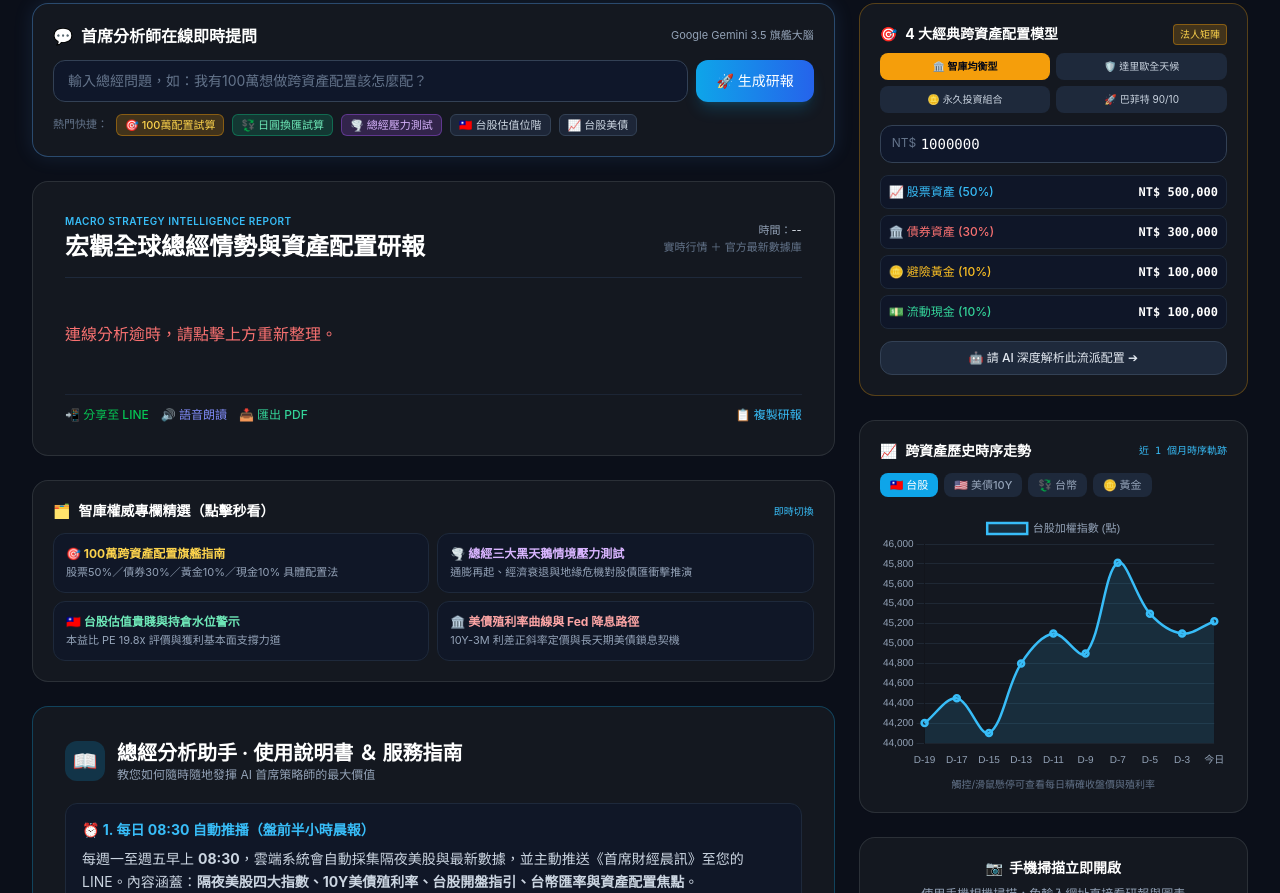
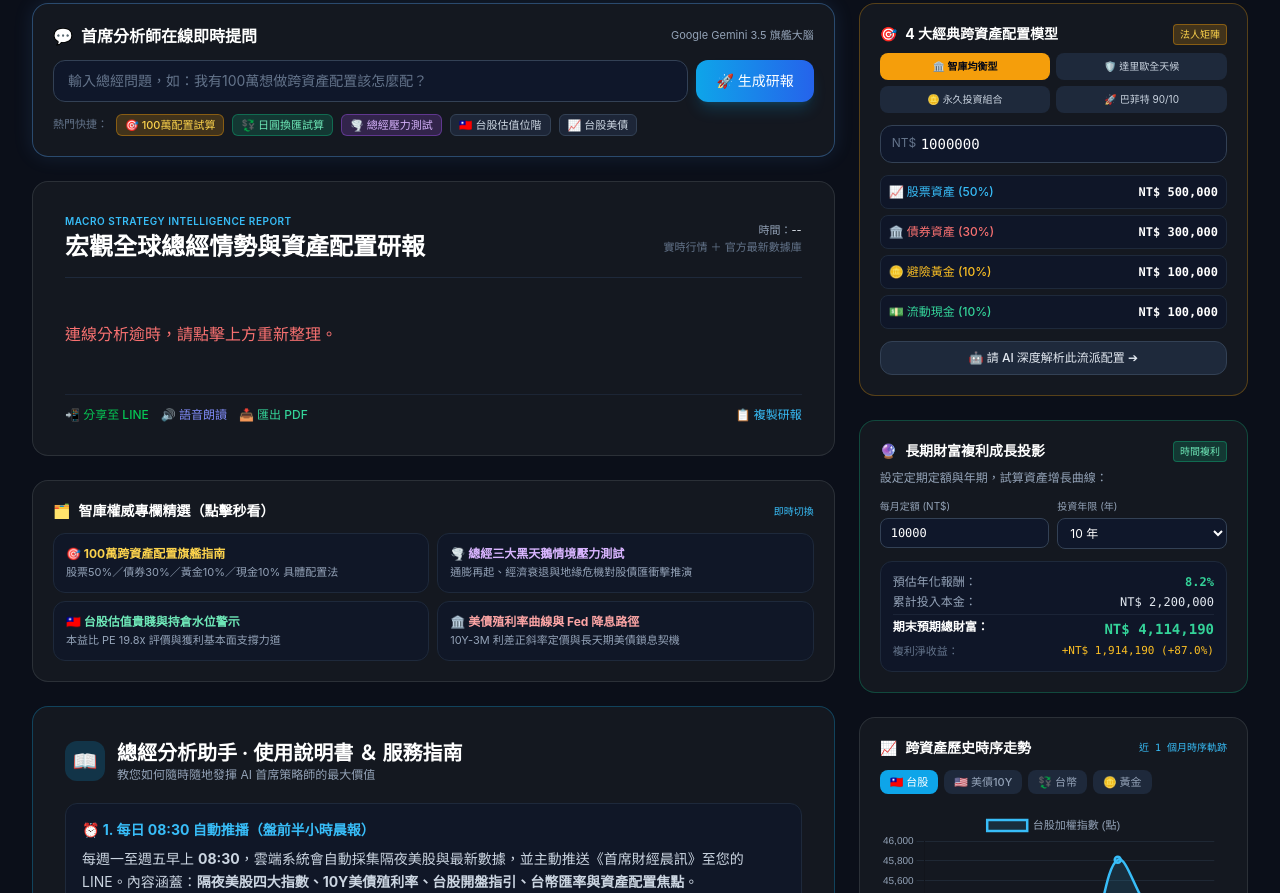
Before and after one commit to h15921209-collab/eco-line-bot, a plain HTML site: page public/index.html in a window 1280 px wide. Shown: the part 532-1425 px from the top of the page. Drawn offline with nearby package versions, Linux system fonts and the light colour scheme; no server answers.

Commit message:
feat: long-term compounding growth simulator with DCA and multi-year projection

```diff
--- a/public/index.html
+++ b/public/index.html
@@ -342,7 +342,7 @@
 
       </div>
 
-      <!-- 右側：4 大經典跨資產配置模型 ＋ TradingView 折線圖 ＋ QR Code (4 columns) -->
+      <!-- 右側：4 大經典跨資產配置模型 ＋ 財富複利計算機 ＋ TradingView 折線圖 (4 columns) -->
       <div class="lg:col-span-4 space-y-5 sm:space-y-6 no-print">
 
         <!-- 🎛️ 4 大經典法人跨資產配置模擬器 -->
@@ -371,13 +371,61 @@
           </div>
 
           <!-- 動態配置比例列表 -->
-          <div class="space-y-1.5 text-xs" id="alloc-result-list">
+          <div class="space-y-1.5 text-xs mb-3" id="alloc-result-list">
             <!-- 動態渲染 -->
           </div>
 
-          <button onclick="askAIWithAmount()" class="w-full mt-3 bg-slate-800 hover:bg-slate-700 active:scale-95 text-slate-200 text-xs py-2 rounded-xl border border-slate-700 transition font-medium text-center block">
+          <button onclick="askAIWithAmount()" class="w-full bg-slate-800 hover:bg-slate-700 active:scale-95 text-slate-200 text-xs py-2 rounded-xl border border-slate-700 transition font-medium text-center block">
             🤖 請 AI 深度解析此流派配置 ➔
           </button>
+        </div>
+
+        <!-- 🔮 長期財富複利成長模擬器 (Compounding Growth Simulator) -->
+        <div class="glass-card p-4 sm:p-5 rounded-2xl border-emerald-500/30">
+          <div class="flex items-center justify-between mb-2">
+            <h3 class="text-sm font-bold text-white flex items-center">
+              <span class="mr-2">🔮</span> 長期財富複利成長投影
+            </h3>
+            <span class="text-[10px] bg-emerald-500/20 text-emerald-300 px-1.5 py-0.5 rounded border border-emerald-500/40">時間複利</span>
+          </div>
+          <p class="text-xs text-slate-400 mb-3">設定定期定額與年期，試算資產增長曲線：</p>
+
+          <div class="grid grid-cols-2 gap-2 mb-3 text-xs">
+            <div>
+              <label class="text-[10px] text-slate-400 block mb-1">每月定額 (NT$)</label>
+              <input type="number" id="compound-monthly" value="10000" step="1000" oninput="calcCompounding()"
+                class="w-full bg-slate-900 border border-slate-700 rounded-lg px-2.5 py-1.5 text-white font-mono text-xs focus:border-emerald-500 focus:outline-none">
+            </div>
+            <div>
+              <label class="text-[10px] text-slate-400 block mb-1">投資年限 (年)</label>
+              <select id="compound-years" onchange="calcCompounding()"
+                class="w-full bg-slate-900 border border-slate-700 rounded-lg px-2 py-1.5 text-white text-xs focus:border-emerald-500 focus:outline-none">
+                <option value="5">5 年</option>
+                <option value="10" selected>10 年</option>
+                <option value="15">15 年</option>
+                <option value="20">20 年</option>
+              </select>
+            </div>
+          </div>
+
+          <div class="p-3 rounded-xl bg-slate-900/90 border border-slate-800 space-y-1 text-xs">
+            <div class="flex justify-between text-slate-400">
+              <span>預估年化報酬：</span>
+              <span class="font-mono text-emerald-400 font-bold" id="res-compound-rate">8.2%</span>
+            </div>
+            <div class="flex justify-between text-slate-400">
+              <span>累計投入本金：</span>
+              <span class="font-mono text-slate-200" id="res-compound-principal">NT$ 2,200,000</span>
+            </div>
+            <div class="flex justify-between border-t border-slate-800/80 pt-1 mt-1">
+              <span class="font-bold text-white">期末預期總財富：</span>
+              <span class="font-mono text-emerald-400 font-bold text-sm" id="res-compound-total">NT$ 3,842,150</span>
+            </div>
+            <div class="flex justify-between text-[11px] text-slate-500">
+              <span>複利淨收益：</span>
+              <span class="font-mono text-amber-400" id="res-compound-gain">+NT$ 1,642,150 (+74.6%)</span>
+            </div>
+          </div>
         </div>
 
         <!-- 📈 TradingView 風格多週期互動折線圖 -->
@@ -511,6 +559,7 @@
     const portfolioModels = {
       standard: {
         name: '智庫均衡型 (50/30/10/10)',
+        expReturn: 0.082,
         desc: '兼顧資本利得與降息收息的最均衡配置',
         items: [
           { name: '📈 股票資產 (50%)', ratio: 0.50, color: 'text-sky-400' },
@@ -521,6 +570,7 @@
       },
       allweather: {
         name: '達里歐全天候 (All-Weather)',
+        expReturn: 0.075,
         desc: '橋水基金創辦人設計，穿越任何景氣循環',
         items: [
           { name: '📈 全球股票 (30%)', ratio: 0.30, color: 'text-sky-400' },
@@ -531,6 +581,7 @@
       },
       permanent: {
         name: '哈利布朗永久組合 (Permanent)',
+        expReturn: 0.068,
         desc: '極端等權重配置，完美抗通膨與抗衰退',
         items: [
           { name: '📈 股票資產 (25%)', ratio: 0.25, color: 'text-sky-400' },
@@ -541,6 +592,7 @@
       },
       buffett: {
         name: '巴菲特 90/10 組合',
+        expReturn: 0.105,
         desc: '極致長期複利成長，超高股權進攻型',
         items: [
           { name: '📈 標普500/台股 (90%)', ratio: 0.90, color: 'text-sky-400' },
@@ -576,6 +628,7 @@
         }
       });
       calcAllocation();
+      calcCompounding();
     }
 
     function calcAllocation() {
@@ -595,6 +648,36 @@
       });
 
       container.innerHTML = html;
+      calcCompounding();
+    }
+
+    function calcCompounding() {
+      const initialAmt = Number(document.getElementById('alloc-amount').value) || 1000000;
+      const monthlyAmt = Number(document.getElementById('compound-monthly').value) || 10000;
+      const years = Number(document.getElementById('compound-years').value) || 10;
+      const model = portfolioModels[currentPortfolioModel];
+      const r = model.expReturn;
+
+      document.getElementById('res-compound-rate').innerText = (r * 100).toFixed(1) + '%';
+
+      // 每月複利公式
+      const months = years * 12;
+      const monthlyRate = r / 12;
+
+      let total = initialAmt * Math.pow(1 + monthlyRate, months);
+      if (monthlyRate > 0) {
+        total += monthlyAmt * ((Math.pow(1 + monthlyRate, months) - 1) / monthlyRate);
+      } else {
+        total += monthlyAmt * months;
+      }
+
+      const totalPrincipal = initialAmt + (monthlyAmt * months);
+      const netGain = total - totalPrincipal;
+      const gainPct = totalPrincipal > 0 ? ((netGain / totalPrincipal) * 100).toFixed(1) : 0;
+
+      document.getElementById('res-compound-principal').innerText = 'NT$ ' + Math.round(totalPrincipal).toLocaleString();
+      document.getElementById('res-compound-total').innerText = 'NT$ ' + Math.round(total).toLocaleString();
+      document.getElementById('res-compound-gain').innerText = `+NT$ ${Math.round(netGain).toLocaleString()} (+${gainPct}%)`;
     }
 
     function askAIWithAmount() {
@@ -718,6 +801,7 @@
 
     async function fetchInitialReport() {
       calcAllocation();
+      calcCompounding();
       await loadTickerData();
       renderLineChart('twii');
       await runAnalysis('當前全球總體經濟情勢、聯準會政策路徑與股債匯跨資產配置策略');
```
